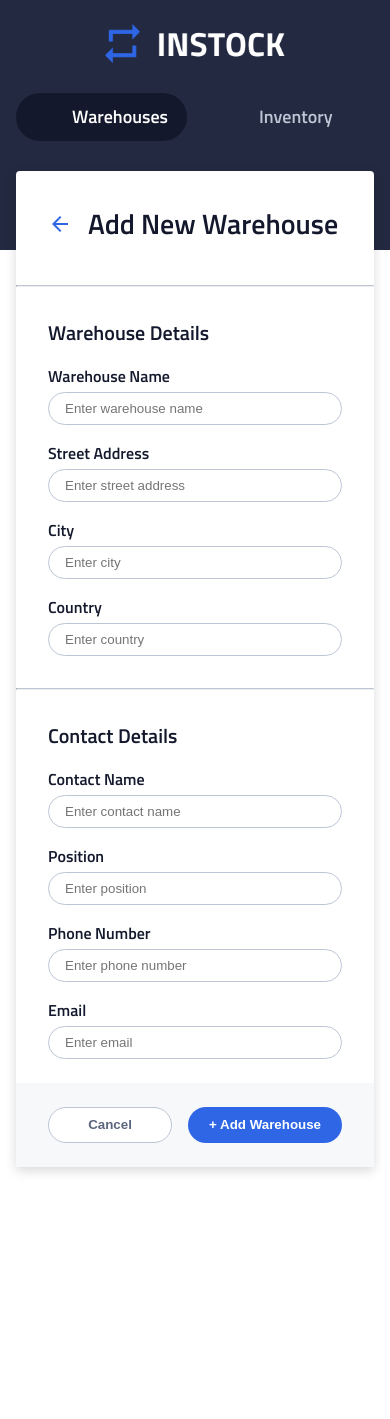
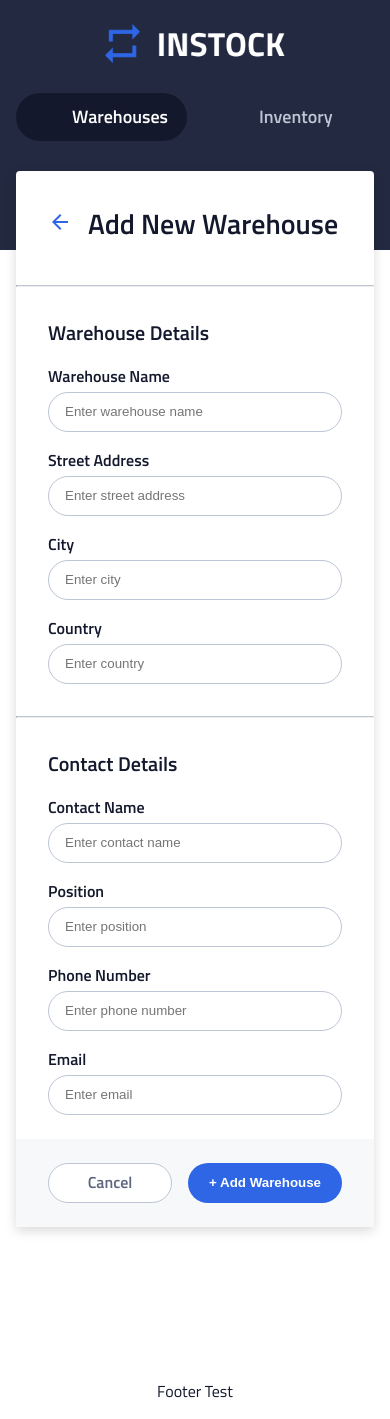
Before and after one commit to betty-alemayehu/InStock, a React (Vite) app: page /warehouses/add in a window 390 px wide. Before the commit the page ends 1303 px from the top, so only its background shows below. Built offline with nearby package versions, Linux system fonts and the light colour scheme.

Commit message:
mobile view complete

```diff
--- a/src/App.jsx
+++ b/src/App.jsx
@@ -9,6 +9,7 @@ import InventoryDetails from "./pages/InventoryDetails/InventoryDetails";
 import InventoryEdit from "./pages/InventoryEdit/InventoryEdit";
 import InventoryAdd from "./pages/InventoryAdd/InventoryAdd";
 import Header from "./components/Header/Header";
+import Footer from "./components/Footer/Footer";
 
 function App() {
   return (
@@ -31,6 +32,7 @@ function App() {
           <Route path="inventory/add" element={<InventoryAdd />} />
         </Routes>
       </div>
+      <Footer />
     </BrowserRouter>
   );
 }
--- /dev/null
+++ b/src/components/Footer/Footer.jsx
@@ -0,0 +1,11 @@
+import "./Footer.scss";
+
+function Footer() {
+  return (
+    <main className="footer-test">
+      <p>Footer Test</p>
+    </main>
+  );
+}
+
+export default Footer;
--- /dev/null
+++ b/src/components/Footer/Footer.scss
@@ -0,0 +1,3 @@
+.footer-test {
+  text-align: center;
+}
--- a/src/components/WarehouseAddForm/WarehouseAddForm.jsx
+++ b/src/components/WarehouseAddForm/WarehouseAddForm.jsx
@@ -1,3 +1,4 @@
+import { Link } from "react-router-dom";
 import "./WarehouseAddForm.scss";
 import { useState } from "react";
 
@@ -109,11 +110,13 @@ function WarehouseAddForm() {
       <div className="warehouse-form">
         <form onSubmit={handleSubmit}>
           <legend className="form-header">
-            <img
-              src="/assets/icons/arrow_back-24px.svg"
-              alt=""
-              className="form-icon"
-            />
+            <Link to="/warehouses" className="form-icon">
+              <img
+                src="/assets/icons/arrow_back-24px.svg"
+                alt="arrow back icon"
+                className="form-icon"
+              />
+            </Link>
             <h1 className="form-title">Add New Warehouse</h1>
           </legend>
           <hr className="form-divider" />
@@ -170,9 +173,10 @@ function WarehouseAddForm() {
           </section>
 
           <div className="form-actions">
-            <button type="button" className="button button--secondary">
+            <Link to="/warehouses" className="button button--secondary">
               Cancel
-            </button>
+            </Link>
+
             <button type="submit" className="button button--primary">
               + Add Warehouse
             </button>
--- a/src/components/WarehouseAddForm/WarehouseAddForm.scss
+++ b/src/components/WarehouseAddForm/WarehouseAddForm.scss
@@ -28,6 +28,7 @@ section {
 
 .form-header {
   display: flex;
+  align-items: baseline;
   gap: $gutter-mobile;
 }
 
--- a/src/styles/partials/_global.scss
+++ b/src/styles/partials/_global.scss
@@ -48,20 +48,22 @@ p {
 
 //BUTTON
 .button {
+  text-decoration: none;
+  text-align: center;
   border-radius: 1.25rem;
-  padding: 0.5rem 1.3125rem;
+  padding: 0.4rem 1.3125rem;
   border: none;
   cursor: pointer;
   font-weight: $demi-600;
   width: 100%;
-  min-height: 2.25rem;
-  height: 2.25rem;
+  min-height: 2.5rem;
+  height: 2.5rem;
 
   min-width: fit-content;
 
   @include tablet {
-    height: 2.375rem;
-    min-height: 2.375rem;
+    height: 2.75rem;
+    min-height: 2.75rem;
 
     padding: 0 1rem;
   }
@@ -94,14 +96,12 @@ p {
 
 .input-label {
   display: flex;
-  font-feature-settings: "liga" off, "clig" off;
   color: $Instock-Black;
   font-weight: $demi-600;
   margin-bottom: 0.25rem;
 }
 
 .input-control {
-  font-feature-settings: "liga" off, "clig" off;
   border-radius: 1.25rem;
   border: 0.0625rem solid $Cloud;
   background-color: $White;
@@ -109,9 +109,13 @@ p {
   color: $Slate;
   font-weight: 400;
   padding: 0.5rem 1rem;
+  min-height: 2.5rem;
+  height: 2.5rem;
 
   @include tablet {
     padding: 0.625rem 1.125rem;
+    min-height: 2.75rem;
+    height: 2.75rem;
   }
 
   @include desktop {
```
